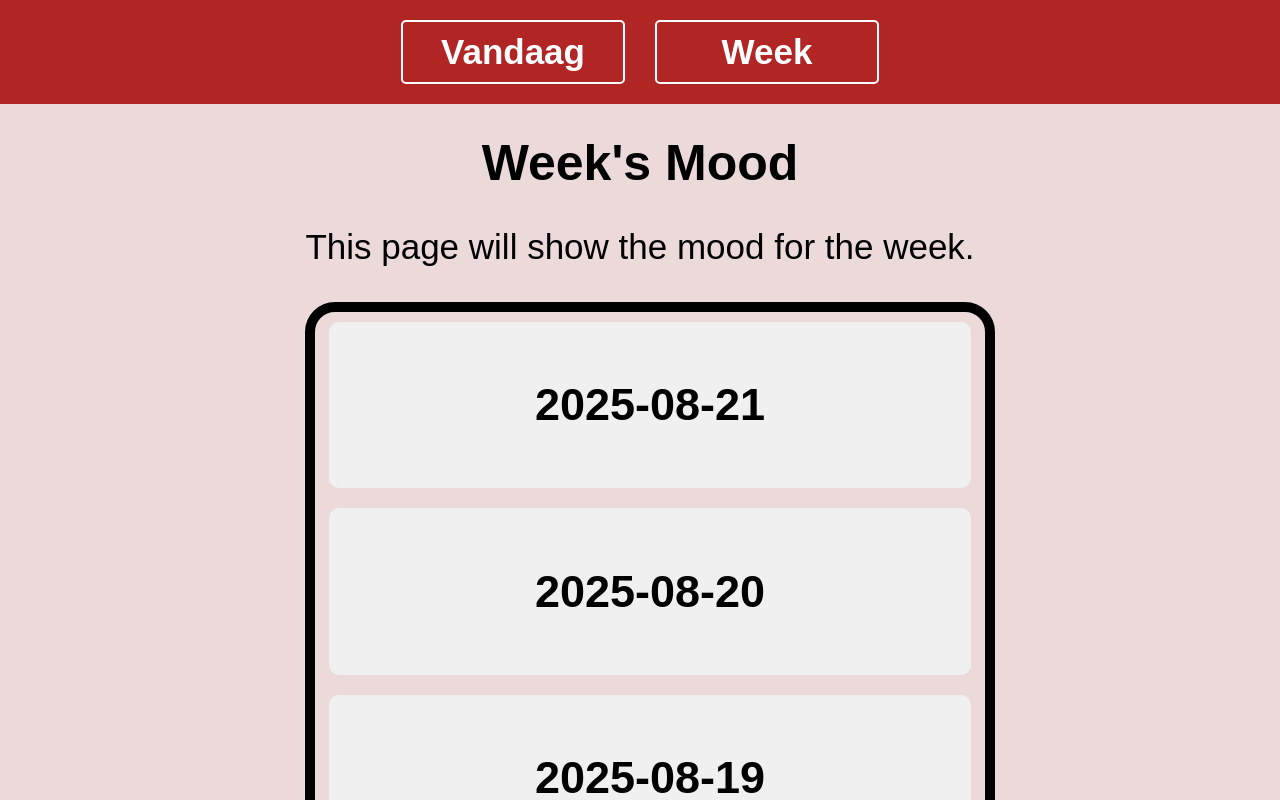
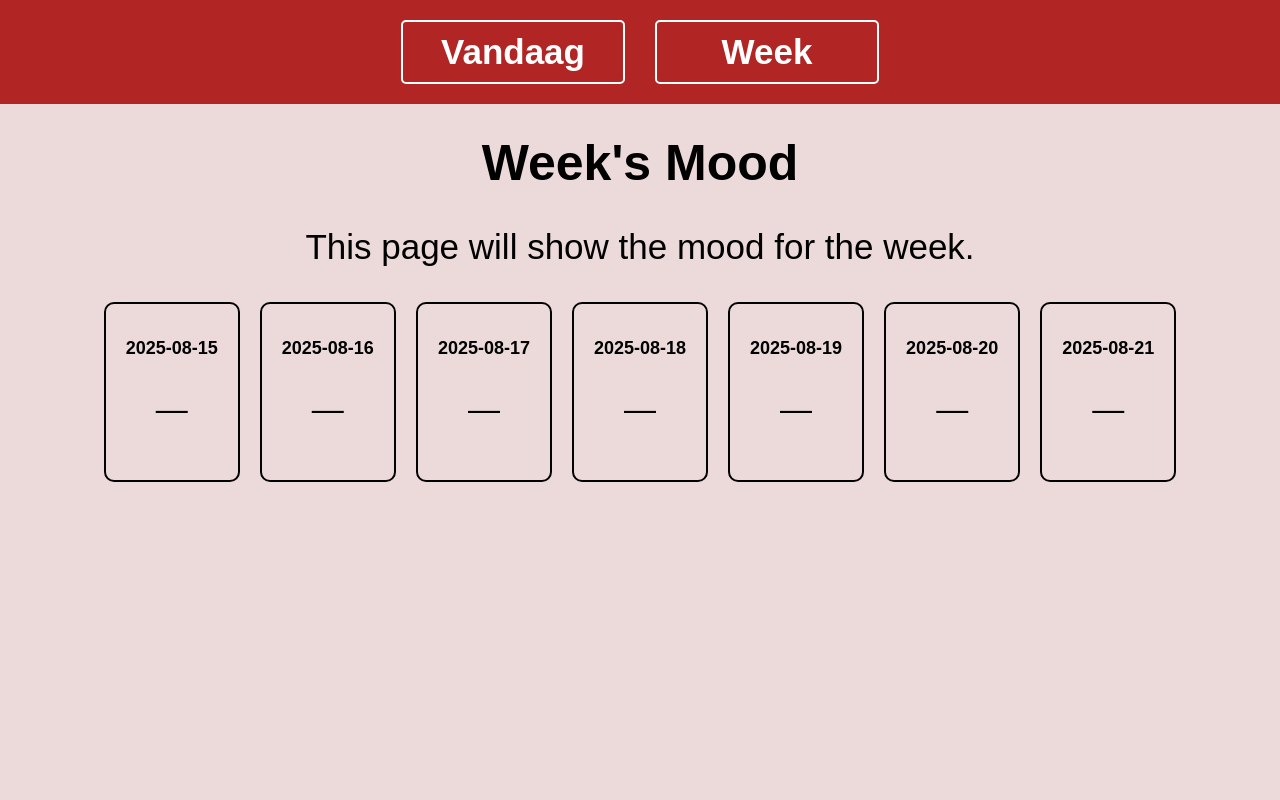
Before and after one commit to RaminPours/mood-tracker, a React (Create React App) app: page /week in a window 1280 px wide. Shown: the top 800 px of the page. Built offline with nearby package versions, Linux system fonts and the light colour scheme.

Commit message:
mood tracker

```diff
--- a/src/App.css
+++ b/src/App.css
@@ -46,21 +46,16 @@ body{
 }
 
 .mood-container {
-    display: flex;
-    flex-direction: column;
-    align-items: center;
-    justify-content: space-between;
-    text-align: center;
-    border: 10px solid rgb(0, 0, 0);
-    border-radius: 30px;
-    width: 100%;
+  display: flex;
+  gap: 20px;
+  margin-top: 20px;
 }
 
 .mood-item {
-    background-color: #f0f0f0;
-    padding: 20px;
-    margin: 10px;
-    border-radius: 10px;
-    width: 90%;
-    font-size: 30px;
+  flex: 1;
+  text-align: center;
+  border: 2px solid black;
+  padding: 20px;
+  border-radius: 10px;
+  font-size: 2rem;
 }
--- a/src/pages/Today.jsx
+++ b/src/pages/Today.jsx
@@ -1,10 +1,8 @@
 import { useState, useEffect } from "react";
-
 
 export default function Today() {
   const [moods, setMoods] = useState({});
   const todayDate = new Date().toISOString().split("T")[0];
-
 
   const emojis = [
     "Happy!😊",
@@ -18,12 +16,9 @@ export default function Today() {
   ];
 
 
-
   useEffect(() => {
     const saved = JSON.parse(localStorage.getItem("moods"));
-  if (saved) {
-    setMoods(saved);
-  }
+    if (saved) setMoods(saved);
   }, []);
 
 
@@ -34,25 +29,22 @@ useEffect(() => {
 
   const deleteItems = () => {
     localStorage.removeItem("moods");
+    setMoods({});
   };
-
 
   return (
     <div>
       <h1 style={{ fontSize: "50px" }}>Today's Mood</h1>
 
-      <p style={{ fontSize: "35px" }}>Current Mood: {moods[todayDate] || "Select a mood!"}</p>
-
-
-
+      <p style={{ fontSize: "35px" }}>
+        Current Mood: {moods[todayDate] || "Select a mood!"}
+      </p>
       <p style={{ color: "gray", fontSize: "20px" }}>Today is: {todayDate}</p>
 
 
       {emojis.map((emoji, index) => (
-        <>
         <button
           key={index}
-            value={emoji}
           style={{
             fontSize: "2rem",
             margin: "15px",
@@ -67,11 +59,12 @@ return (
         >
           {emoji}
         </button>
+      ))}
 
-          <hr />
-        </>
-      ))}
-      <button onClick={deleteItems}
+
+      <div style={{ marginTop: "30px" }}>
+        <button
+          onClick={deleteItems}
           style={{
             fontSize: "1.5rem",
             margin: "15px",
@@ -82,7 +75,11 @@ return (
             borderRadius: "50px",
             padding: "10px 20px",
             boxShadow: "0 4px 6px rgba(0, 0, 0, 0.1)",
-      }}>Delete Mood</button>
+          }}
+        >
+          Delete All Moods
+        </button>
+      </div>
     </div>
   );
 }
--- a/src/pages/Week.jsx
+++ b/src/pages/Week.jsx
@@ -16,8 +16,7 @@ export default function Week() {
     const d = new Date();
     d.setDate(d.getDate() - i);
     return d.toISOString().split("T")[0];
-  });
-
+  }).reverse();
 
   return (
     <div>
@@ -25,11 +24,12 @@ export default function Week() {
       <p style={{ fontSize: "35px" }}>
         This page will show the mood for the week.
       </p>
-      <div className="mood-container  ">
+
+      <div className="mood-container">
         {last7Days.map((day) => (
           <div key={day} className="mood-item">
-            <h2>{day}</h2>
-            <p>{moods[day]}</p>
+            <h2 style={{ fontSize: "18px" }}>{day}</h2>
+            <p>{moods[day] || "—"}</p>
           </div>
         ))}
       </div>
```
Lines whose indentation alone changed are shown as unchanged.
